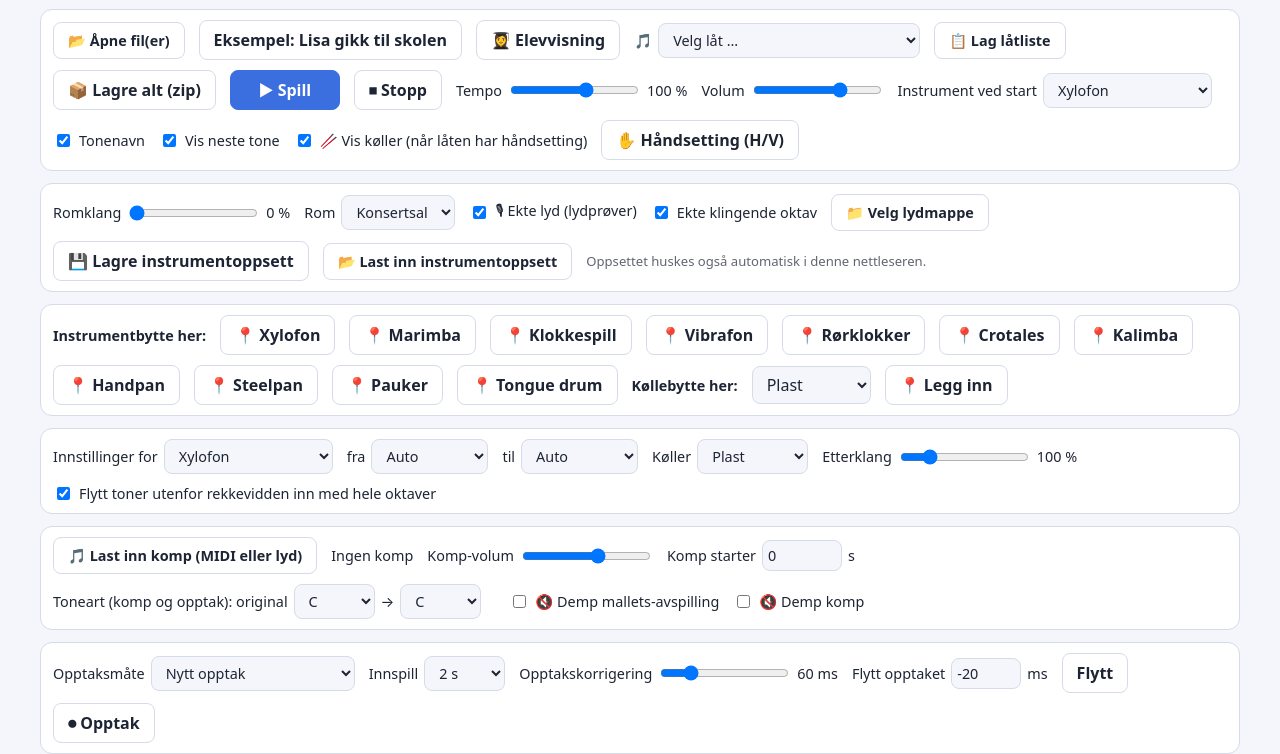
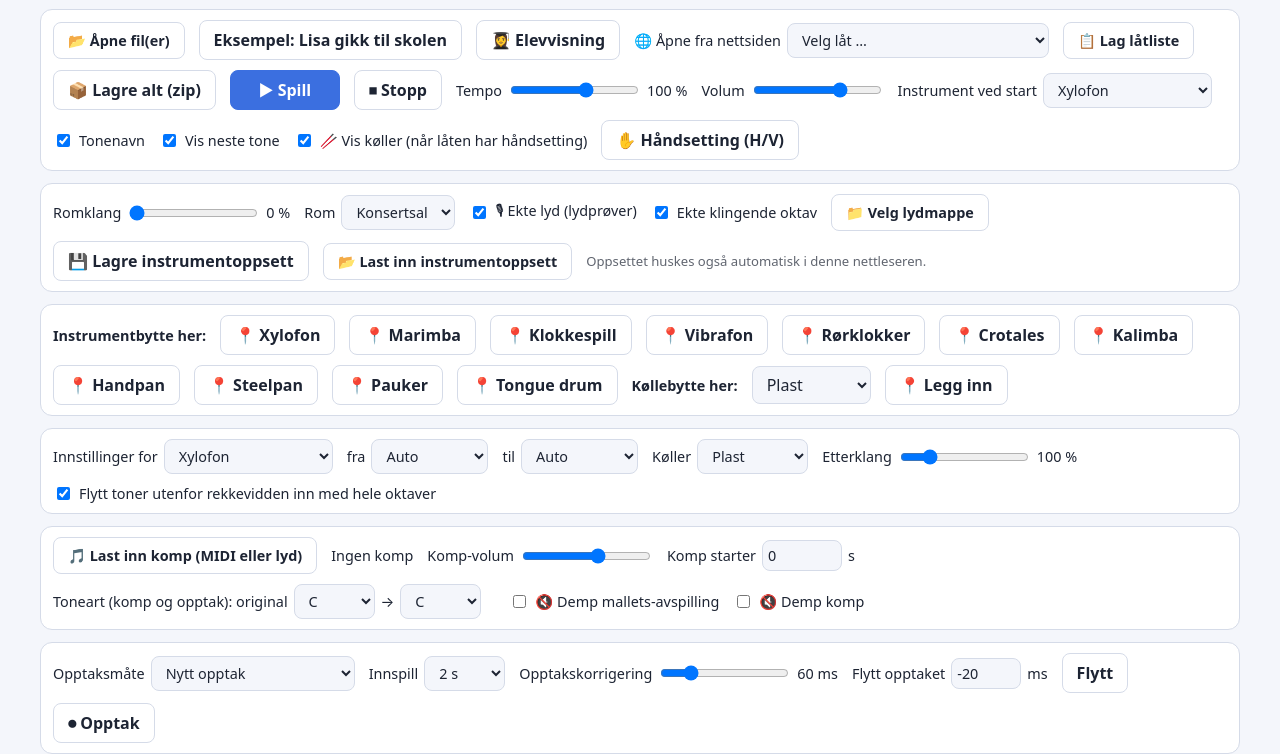
Before and after one commit to LarvikKulturskole/mallets, a plain HTML site: page Mallets.html in a window 1280 px wide. Shown: the part 74-828 px from the top of the page. Drawn offline with Linux system fonts and the light colour scheme; animation ran at ten frames a second.

Commit message:
Tydeligere meny for å åpne låter fra nettsiden
Co-Authored-By: Claude Opus 5.5 <noreply@anthropic.com>
Claude-Session: https://claude.ai/code/session_014hof3jaJnZJLeWGe1LW9Qe

```diff
--- a/Mallets.html
+++ b/Mallets.html
@@ -57,7 +57,7 @@ body.elev #play{min-width:120px}
 <label class="btn">📂 Åpne fil(er)<input type="file" id="file" multiple hidden></label>
 <button id="ex">Eksempel: Lisa gikk til skolen</button>
 <button id="toelev">👩‍🎓 Elevvisning</button>
-<label id="songw" hidden>🎵 <select id="songsel"><option value="">Velg låt …</option></select></label>
+<label id="songw" hidden>🌐 Åpne fra nettsiden <select id="songsel"><option value="">Velg låt …</option></select></label>
 <label class="btn" title="Velg zip-filene som skal ligge i mappen sanger/">📋 Lag låtliste<input type="file" id="mklist" accept=".zip" multiple hidden></label>
 <button id="pack">📦 Lagre alt (zip)</button>
 <button class="go" id="play">▶ Spill</button>
@@ -1237,7 +1237,8 @@ async function loadSongList(){
   try{const r=await fetch('sanger/liste.json',{cache:'no-cache'});if(!r.ok)return;const j=await r.json();
     const L=(j&&Array.isArray(j.sanger)?j.sanger:[]).filter(x=>x&&typeof x.fil==='string');if(!L.length)return;
     $('songsel').innerHTML='<option value="">Velg låt …</option>'+L.map(x=>'<option value="'+esc(x.fil)+'">'+esc(x.tittel||x.fil)+(x.komponist?' – '+esc(x.komponist):'')+'</option>').join('');
-    $('songw').hidden=false;}catch(e){}}
+    $('songw').hidden=false;}catch(e){}
+  if($('songw').hidden&&location.protocol==='file:')$('songw').title='Låtene på nettsiden vises bare når Mallets åpnes fra larvikkulturskole.github.io/mallets/';}
 const esc=t=>String(t).replace(/[&<>"']/g,c=>({'&':'&amp;','<':'&lt;','>':'&gt;','"':'&quot;',"'":'&#39;'}[c]));
 $('songsel').onchange=async()=>{const f=$('songsel').value;if(!f)return;msg('Henter '+f+' …');
   try{const r=await fetch('sanger/'+f.split('/').map(encodeURIComponent).join('/'));if(!r.ok)throw new Error(r.status);await openFiles([new File([await r.blob()],f.split('/').pop())]);}
```
